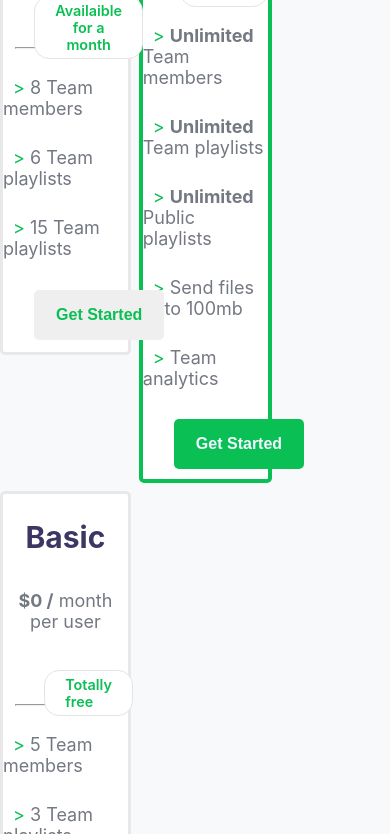
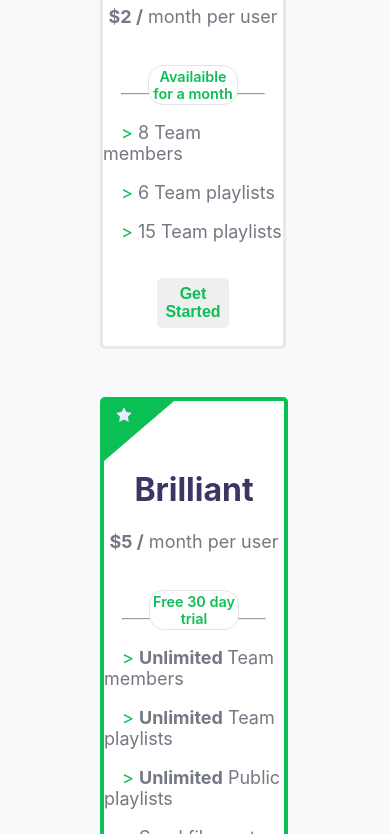
Before and after one commit to anees-rehman-brainx/cssLab-W3layouts, a plain HTML site: page index.html in a window 390 px wide. Shown: the part 509-1343 px from the top of the page. Drawn offline with Linux system fonts and the light colour scheme.

Commit message:
responsiveness acheived

```diff
--- a/index.html
+++ b/index.html
@@ -10,7 +10,7 @@
 </head>
 <body>
     <!-- Right sidebar section -->
-    <div class="sidebar" >
+    <div class="sidebar" style="border: 1px solid green;" >
 
         <p  class="hoverEffect">
             <span class="fa title-open-right-sidebar tooltipstered fa-angle-double-right sidebar-icons hoverEffect " style="font-size:xx-large;"></span>
@@ -23,17 +23,17 @@
         </div>
     </div>
 
+    <h1 style="margin-top:2.5em;margin-bottom: 2em ;font-size: 3rem;">Limited price plans</h1>
     <!-- Price plan section -->
-    <section class="pricePlan">
-        <h1>Limited price plans</h1>
+    <div >
         <div class="wrapper">
                 <!-- Limited Plan card -->
                 <div class="limited">
-                    <h2><b>Limited</b></h2>
+                    <h1>Limited</h1>
                     <p class="paymentText"><strong>$2 /</strong> month per user</p>
-                    <span class="duration" style="text-align: center;margin-left: 25%;">Availaible for a month</span>
-                    <hr class="breaker">
-                    <p><span class="directionIcon">></span> 8 Team members</p>
+                    <div class="duration" >Availaible for a month</div>
+                    <hr class="breaker" style="margin-bottom: 15%;">
+                    <p class=""><span class="directionIcon">></span> 8 Team members</p>
                     <p><span class="directionIcon">></span> 6 Team playlists</p>
                     <p><span class="directionIcon">></span> 15 Team playlists</p>
                     <button class="getStarted btnEffect">Get Started</button>
@@ -43,11 +43,11 @@
                 <div class="brilliant">
                     <span class="triangle "></span></span>
                     <p class="fa fa-thin fa-star star-icon"></p>
-                    <h2><b>Brilliant</b></h2>
+                    <h1>Brilliant</h1>
                     <p class="paymentText"><strong>$5 /</strong> month per user</p>
-                    <div class="duration" style="margin-left: 30%;">Free 30 day trial</div>
-                    <hr class="breaker">
-                    <p><span class="directionIcon">></span> <strong>Unlimited </strong> Team members</p>
+                    <div class="duration" >Free 30 day trial</div>
+                    <hr class="breaker" style="margin-bottom: 15%;">
+                    <p class=""><span class="directionIcon">></span> <strong>Unlimited </strong> Team members</p>
                     <p><span class="directionIcon">></span> <strong>Unlimited</strong> Team playlists</p>
                     <p><span class="directionIcon">></span> <strong>Unlimited</strong> Public playlists</p>
                     <p><span class="directionIcon">></span> Send files upto 100mb</p>
@@ -57,10 +57,10 @@
 
                     <!-- basic plan card -->
                 <div class="basic">
-                        <h2><b> Basic</b></h2>
+                        <h1>Basic</h1>
                         <p class="paymentText"><strong>$0 /</strong> month per user</p>
-                        <div class="duration" style="margin-left: 33%;">Totally free</div>
-                        <hr class="breaker">
+                        <div class="duration">Totally free </div>
+                        <hr class="breaker" style="margin-bottom: 15%;">
                         <p><span class="directionIcon">></span> 5 Team members</p>
                         <p><span class="directionIcon">></span> 3 Team playlists</p>
                         <p><span class="directionIcon">></span> 10 Public playlists</p>
@@ -68,11 +68,10 @@
                 </div>
 
         </div>
-    </section>
+        <p style="margin-top: 5%; text-align: center;width: 100%;">© 2020 Limited pricing plans. All rights reserved | Design by <a href="http://w3layouts.com/" target="_blank" >W3layouts</a></p>
+    </div>
 
-    <div class="copy-right text-center">
-        <p style="text-align: center;bottom: 0;margin-top: 5%; ">© 2020 Limited pricing plans. All rights reserved | Design by <a href="http://w3layouts.com/" target="_blank" >W3layouts</a></p>
-</div>
+
 
 
 
--- a/style.css
+++ b/style.css
@@ -1,3 +1,7 @@
+
+html{
+    font-size: 16px;
+}
 
 body{
     box-sizing: border-box;
@@ -5,6 +9,7 @@ body{
     background-color: #f8f9fa;
     margin: 0;
     padding: 0;
+    min-width: 400px;
 
 }
 
@@ -13,7 +18,7 @@ body{
     width: 100px;
     position: fixed;
     right: 0;
-    margin-top: 60px;
+    margin-top: 40px;
     border-top-left-radius: 12px;
     border-bottom-left-radius: 12px;
     text-align: center;
@@ -46,24 +51,22 @@ body{
 .hoverEffect :hover{
     opacity: 1;
 }
+
 h1{
     text-align: center;
-    font-size: 50px;
-    font-weight: 500px;
+    font-size: 2rem;
     color: #3b3663;
-    margin:10% 5%;
 }
 
 h2{
     color: #3b3663;
     text-align: center;
-    font-weight: bold;
-    font-size: 30px;
+    font-size: 1rem;
 }
 
 p{
     color:#747882;
-    padding-top: 10px;
+    padding: 0.5 em;
     font-size: large;
 }
 
@@ -74,26 +77,29 @@ p{
 
 .directionIcon{
     color: #0abf53;
-    padding-left: 10px;
-}
-.pricePlan{
- max-width: 1200px;
- margin: auto;
+    padding-left: 1em;
+
 }
 
 .wrapper{
+
+    width: 50%;
+    margin: 0 auto;
     display: flex;
     flex-wrap: wrap;
-    align-items: center;
-    gap: 0.5em;
+    gap: 1%;
+
 }
 
 .limited{
+    width: 32%;
+    height: fit-content;
     background-color: #ffffff;
-    width: 32%;
     border: 3px solid #e8e8e8;
     border-radius: 5px;
     transition: margin 0.5s;
+    height: fit-content;
+    margin-top: 6em;
 
 }
 
@@ -104,6 +110,10 @@ p{
     border: 4px solid #0abf53;
     border-radius: 5px;
     transition: margin 0.5s;
+    height: fit-content;
+    margin-top: 3em;
+    margin-bottom: 3em;
+
 }
 
 .basic{
@@ -111,11 +121,33 @@ p{
     width: 32%;
     border: 3px solid #e8e8e8;
     border-radius: 5px;
+    height: fit-content;
     transition: margin 0.5s;
+    margin-top: 6em;
 }
 
-.basic:hover,.limited:hover,.brilliant:hover{
-    margin-bottom: 50px;
+
+@media screen and (max-width:900px) {
+    .wrapper{
+        flex-direction: column;
+    }
+    .limited,.brilliant,.basic{
+        width: 90%;
+    }
+}
+
+.basic:hover{
+    margin-top: 3em;
+    cursor: pointer;
+}
+
+.limited:hover{
+    margin-top: 3em;
+    cursor: pointer;
+}
+
+.brilliant:hover{
+    margin-top: 1em;
     cursor: pointer;
 }
 
@@ -133,7 +165,7 @@ p{
     width: 60px;
     text-align: center;
     color: #e6ebff;
-    top: -20px;
+    top: -10px;
     left: -10px;
 }
 .breaker{
@@ -144,19 +176,21 @@ p{
 .duration{
     font-size: .9rem;
     font-weight: 600;
-    padding: 5px 20px 5px 20px;
     color: #0abf53;
     border: 1px solid #e4e4e4;
-    display: inline-block;
     border-radius: 15px;
     background-color: white;
     position: relative;
     bottom: -20px;
+    padding: 2px 2px;
+    margin-left: 25%;
+    margin-right: 25%;
+    text-align: center;
+
 }
 
-
 .getStarted{
-    width: 130px;
+    width: 40%;
     color: #0abf53;
     border: none;
     font-weight: bold;
@@ -165,7 +199,7 @@ p{
     border-radius: 5px;
     text-align: center;
     position: relative;
-    margin: 10% 25%;
+    margin: 10% 30%;
 
 }
 
@@ -180,5 +214,6 @@ a:hover{
 
 .btnEffect:hover{
     background-color: #0abf53;
-    color: whitesmoke
+    color: whitesmoke;
+    cursor: pointer;
 }
```
